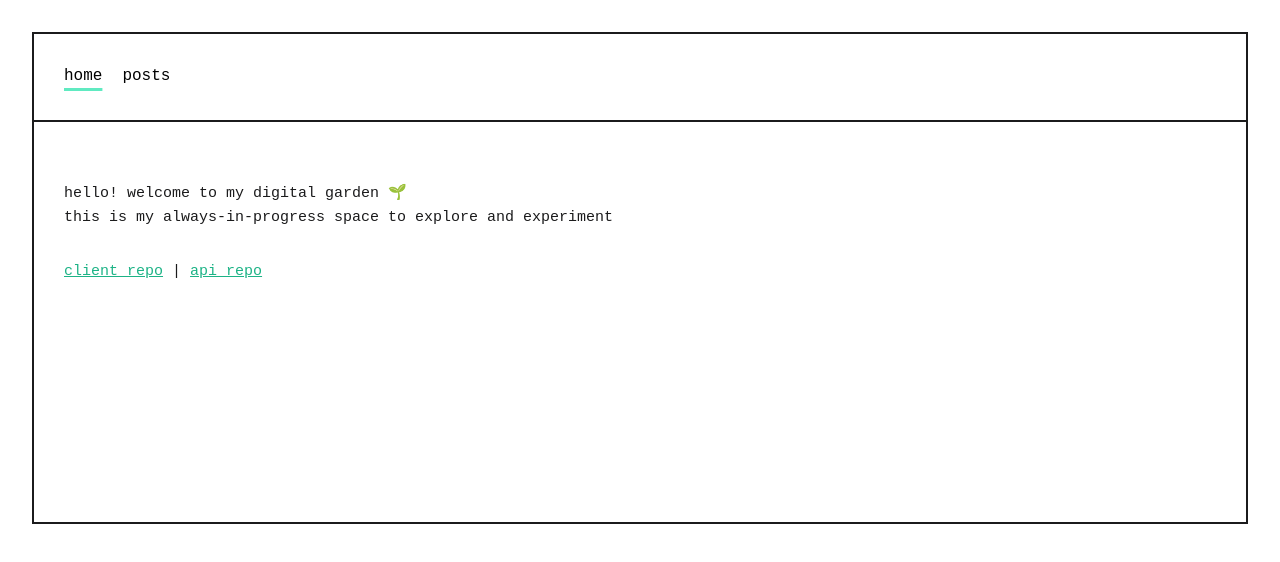
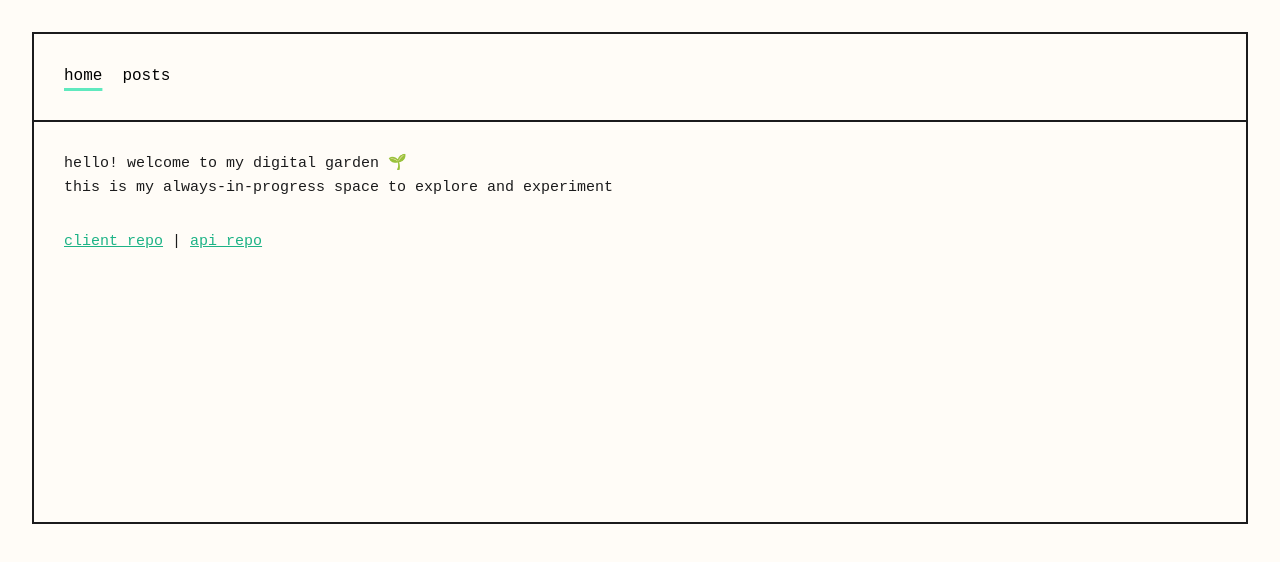
Before and after one commit to alliecaton/digital-garden, a Vue app: page / in a window 1280 px wide. Shown: the top 562 px of the page. Built offline with nearby package versions, Linux system fonts and the light colour scheme; a web font is replaced by a local one.

Commit message:
Updated bg color, updated nav hover state

```diff
--- a/src/assets/main.css
+++ b/src/assets/main.css
@@ -4,8 +4,9 @@
   max-width: 1280px;
   margin: 0 auto;
   font-weight: normal;
-
+  background-color: rgb(255, 252, 247);
   padding: 1rem;
+  height: 100vh;
 
   @media (min-width: 576px) {
     padding: 2rem;
@@ -22,7 +23,6 @@
 
 a {
   color: var(--turq-200);
-  text-decoration: underline;
 }
 
 strong {
--- a/src/components/Nav.vue
+++ b/src/components/Nav.vue
@@ -24,6 +24,7 @@ import { RouterLink } from 'vue-router'
   }
 }
 
+.nav-link:hover,
 .router-link-active {
   text-decoration: underline;
   text-underline-offset: 8px;
--- a/src/pages/Home.vue
+++ b/src/pages/Home.vue
@@ -8,13 +8,13 @@
       <p>this is my always-in-progress space to explore and experiment</p>
 
       <div class="links">
-        <a href="https://github.com/alliecaton/digital-garden" _taraget="blank"
+        <a href="https://github.com/alliecaton/digital-garden" target="blank"
           >client repo</a
         >
         |
         <a
           href="https://github.com/alliecaton/api-digital-garden"
-          _taraget="blank"
+          target="blank"
           >api repo</a
         >
       </div>
@@ -23,29 +23,6 @@
 </template>
 
 <style scoped lang="scss">
-// .title {
-//   line-height: 1;
-//   font-size: 18vw;
-//   text-align: center;
-//   color: $base;
-//   font-family: 'Quality Control';
-
-//   @include md {
-//     text-align: left;
-//     font-size: 125px;
-//   }
-// }
-
-.intro {
-  margin-top: 30px;
-
-  font-size: 12px;
-
-  @include md {
-    font-size: 15px;
-  }
-}
-
 .links {
   margin-top: 30px;
 }
```
